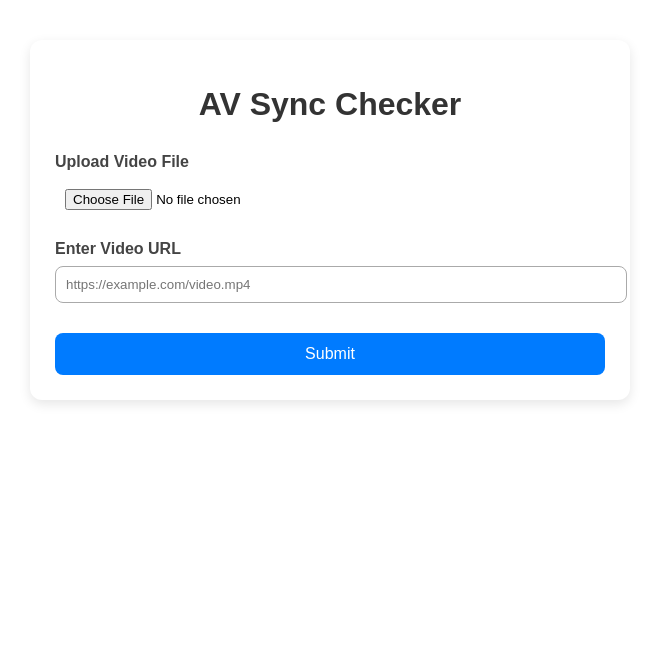
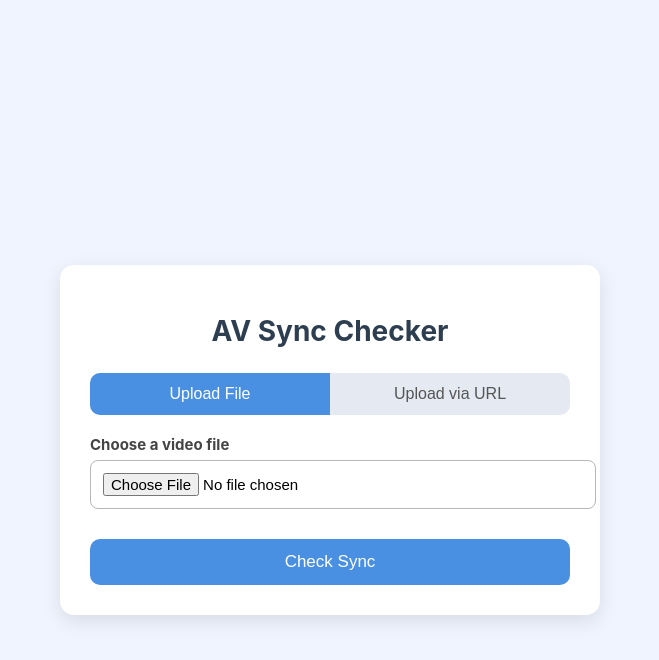
Before and after one commit to sohanshanbhag1502/The-Bitrates-Frontend, a React (Create React App) app: page /videosync in a window 1280 px wide. Shown: the top 660 px of the page, without its empty margins (310-969 px from the left). Built offline with nearby package versions, Linux system fonts and the light colour scheme.

Commit message:
updated ui

```diff
--- a/src/pages/VideoSyncPage.css
+++ b/src/pages/VideoSyncPage.css
@@ -1,76 +1,116 @@
-.container {
-  max-width: 550px;
-  margin: 40px auto;
-  padding: 25px;
-  background: #ffffff;
-  border-radius: 12px;
-  box-shadow: 0 4px 12px rgba(0,0,0,0.1);
-  font-family: Arial, sans-serif;
+/* Page layout */
+.page-container {
+  display: flex;
+  justify-content: center;
+  align-items: center;
+  padding: 40px 20px;
+  background: #f0f4ff;
+  min-height: 100vh;
 }
 
-h1 {
-  text-align: center;
-  color: #333;
-  margin-bottom: 30px;
+/* Main card */
+.card {
+  width: 480px;
+  background: #ffffff;
+  padding: 30px;
+  border-radius: 14px;
+  box-shadow: 0 6px 20px rgba(0,0,0,0.1);
 }
 
-.upload-box {
+/* Title */
+.title {
+  text-align: center;
+  margin-bottom: 25px;
+  font-size: 28px;
+  color: #2c3e50;
+}
+
+/* Tabs */
+.tabs {
+  display: flex;
+  margin-bottom: 20px;
+  border-radius: 10px;
+  overflow: hidden;
+  background: #e5e9f2;
+}
+
+.tab {
+  flex: 1;
+  padding: 12px 0;
+  border: none;
+  background: transparent;
+  font-size: 16px;
+  cursor: pointer;
+  transition: 0.2s ease;
+  font-weight: 500;
+  color: #555;
+}
+
+.tab.active {
+  background: #4a90e2;
+  color: white;
+}
+
+/* Tab content */
+.tab-content {
   margin-bottom: 20px;
 }
 
-.upload-label {
+.input-label {
+  font-size: 15px;
   font-weight: bold;
+  margin-bottom: 6px;
   display: block;
-  margin-bottom: 8px;
   color: #444;
 }
 
+.url-input,
 input[type="file"] {
-  padding: 10px;
+  width: 100%;
+  padding: 12px;
+  border-radius: 8px;
+  border: 1px solid #b7b7b7;
+  font-size: 15px;
 }
 
+/* Submit button */
 .submit-btn {
   width: 100%;
-  padding: 12px;
-  font-size: 16px;
+  padding: 13px;
+  background: #4a90e2;
   border: none;
-  background: #007bff;
+  border-radius: 10px;
+  font-size: 17px;
   color: white;
-  border-radius: 8px;
   cursor: pointer;
   margin-top: 10px;
   transition: 0.2s ease;
 }
 
 .submit-btn:hover {
-  background: #0056b3;
+  background: #3578c8;
 }
 
 .submit-btn:disabled {
-  background: #7ba8d6;
+  background: #9ab8e0;
   cursor: not-allowed;
 }
 
+/* Result box */
 .result-box {
-  margin-top: 30px;
+  margin-top: 25px;
+  background: #f8faff;
   padding: 20px;
-  background: #f7f7f7;
-  border-radius: 8px;
-  border-left: 4px solid #007bff;
+  border-left: 5px solid #4a90e2;
+  border-radius: 10px;
 }
 
 .result-box h3 {
   margin-bottom: 10px;
+  color: #333;
 }
 
 .result-box p {
-  margin: 5px 0;
   font-size: 16px;
+  margin: 6px 0;
 }
-
-.url-input {
-  width: 100%;
-  padding: 10px;
-  border: 1px solid #aaa;
-  border-radius: 8px;
-}
--- a/src/pages/VideoSyncPage.js
+++ b/src/pages/VideoSyncPage.js
@@ -2,6 +2,7 @@ import React, { useState, useRef } from "react";
 import "./VideoSyncPage.css";
 
 export default function VideoSyncPage() {
+  const [activeTab, setActiveTab] = useState("file"); // "file" or "url"
   const [file, setFile] = useState(null);
   const [videoUrl, setVideoUrl] = useState("");
   const [loading, setLoading] = useState(false);
@@ -9,13 +10,14 @@ export default function VideoSyncPage() {
 
   const fileInputRef = useRef(null);
 
-  const handleFileChange = (e) => {
-    setFile(e.target.files[0]);
-  };
+  const handleSubmit = async () => {
+    if (activeTab === "file" && !file) {
+      alert("Please upload a video file.");
+      return;
+    }
 
-  const handleSubmit = async () => {
-    if (!file && !videoUrl) {
-      alert("Please upload a video file or enter a URL.");
+    if (activeTab === "url" && !videoUrl.trim()) {
+      alert("Please enter a valid video URL.");
       return;
     }
 
@@ -25,10 +27,7 @@ export default function VideoSyncPage() {
     try {
       let uploadResponse;
 
-      // =======================
-      // CASE 1: FILE UPLOAD
-      // =======================
-      if (file) {
+      if (activeTab === "file") {
         const formData = new FormData();
         formData.append("video", file);
 
@@ -36,12 +35,7 @@ export default function VideoSyncPage() {
           method: "POST",
           body: formData,
         });
-      }
-
-      // =======================
-      // CASE 2: URL UPLOAD
-      // =======================
-      else if (videoUrl) {
+      } else {
         uploadResponse = await fetch("http://localhost:8000/upload_url", {
           method: "POST",
           headers: { "Content-Type": "application/json" },
@@ -50,49 +44,68 @@ export default function VideoSyncPage() {
       }
 
       const uploadData = await uploadResponse.json();
-      const newTaskId = uploadData.task_id;
+      const taskId = uploadData.task_id;
 
-      // ======== Result API =========
       const resultResponse = await fetch("http://localhost:8000/result", {
         method: "POST",
         headers: { "Content-Type": "application/json" },
-        body: JSON.stringify({ task_id: newTaskId }),
+        body: JSON.stringify({ task_id: taskId }),
       });
 
       const resultData = await resultResponse.json();
       setResult(resultData);
 
-      // reset inputs
       if (fileInputRef.current) fileInputRef.current.value = "";
       setFile(null);
       setVideoUrl("");
 
-    } catch (error) {
-      console.error(error);
+    } catch (err) {
+      console.error(err);
       alert("Something went wrong.");
-    } finally {
+    }
+
     setLoading(false);
-    }
   };
 
   return (
-    <div className="container">
-      <h1>AV Sync Checker</h1>
+    <div className="page-container">
+      <div className="card">
+        <h1 className="title">AV Sync Checker</h1>
 
-      {/* =============== FILE UPLOAD =============== */}
-      <div className="upload-box">
-        <label className="upload-label">Upload Video File</label>
+        {/* TABS */}
+        <div className="tabs">
+          <button
+            className={`tab ${activeTab === "file" ? "active" : ""}`}
+            onClick={() => setActiveTab("file")}
+          >
+            Upload File
+          </button>
+
+          <button
+            className={`tab ${activeTab === "url" ? "active" : ""}`}
+            onClick={() => setActiveTab("url")}
+          >
+            Upload via URL
+          </button>
+        </div>
+
+        {/* TAB CONTENT */}
+        <div className="tab-content">
+          {activeTab === "file" && (
+            <div>
+              <label className="input-label">Choose a video file</label>
               <input
                 type="file"
                 accept="video/*"
-          onChange={handleFileChange}
                 ref={fileInputRef}
+                onChange={(e) => setFile(e.target.files[0])}
               />
             </div>
+          )}
 
-      {/* =============== URL INPUT =============== */}
-      <div className="upload-box">
-        <label className="upload-label">Enter Video URL</label>
+          {activeTab === "url" && (
+            <div>
+              <label className="input-label">Enter Video URL</label>
               <input
                 type="text"
                 className="url-input"
@@ -101,25 +114,28 @@ export default function VideoSyncPage() {
                 onChange={(e) => setVideoUrl(e.target.value)}
               />
             </div>
+          )}
+        </div>
 
-      <button className="submit-btn" onClick={handleSubmit} disabled={loading}>
-        {loading ? "Processing..." : "Submit"}
+        <button
+          className="submit-btn"
+          onClick={handleSubmit}
+          disabled={loading}
+        >
+          {loading ? "Processing..." : "Check Sync"}
         </button>
 
         {result && (
           <div className="result-box">
             <h3>Sync Result</h3>
-
-          <p>
-            <strong>Synced:</strong> {result.synced ? "Yes" : "No"}
-          </p>
-
+            <p><strong>Synced:</strong> {result.synced ? "Yes" : "No"}</p>
             <p>
               <strong>Offset:</strong>{" "}
-            {result.synced ? "–" : `${result.offset} seconds`}
+              {result.synced ? "—" : `${result.offset} seconds`}
             </p>
           </div>
         )}
       </div>
+    </div>
   );
 }
```
Lines whose indentation alone changed are shown as unchanged.
